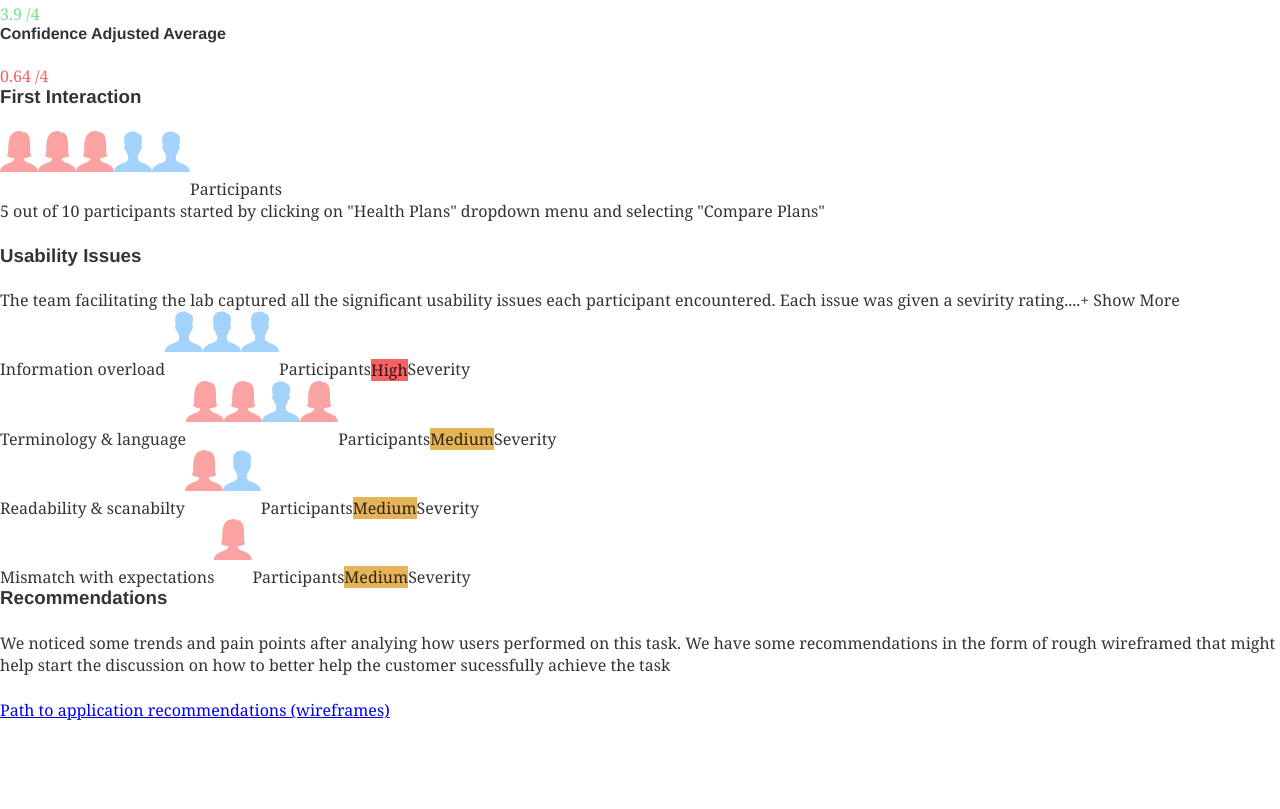
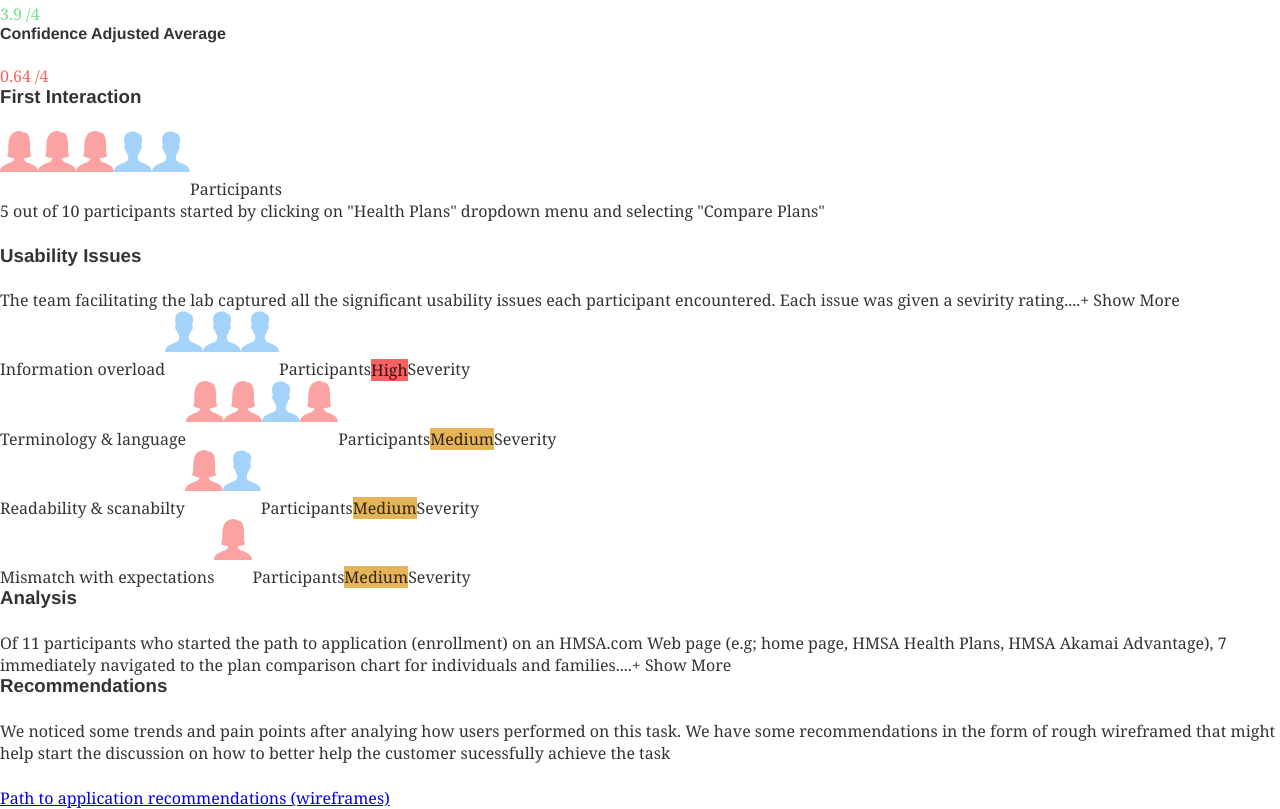
Before and after one commit to chikeorjih/usabilitylab, a Gatsby site: page /tasks/hmsa-path-to-app in a window 1280 px wide. Shown: the part 617-1426 px from the top of the page. Before the commit the page ends 1338 px from the top, so only its background shows below. Built offline with nearby package versions, Linux system fonts and the light colour scheme; Gatsby itself is replaced by a stand-in of ours; what typography-theme-fairy-gates would draw is missing.

Commit message:
added analysis section

```diff
--- a/src/data/task-list.js
+++ b/src/data/task-list.js
@@ -44,6 +44,11 @@ class TaskList {
                     severity: 'Medium'
                 }
             ],
+            analysis: [
+                'Of 11 participants who started the path to application (enrollment) on an HMSA.com Web page (e.g; home page, HMSA Health Plans, HMSA Akamai Advantage), 7 immediately navigated to the plan comparison chart for individuals and families.',
+                'When participants reflected on the ease in finding and comparing HMSA health plans, those under 65 years rated it “easy to very easy”, and those 65 and older rated it “easy”. Both groups stated they were “confident” that they were on the right path to finding and applying for health insurance on HMSA.com.',
+                'That said, of the 7 who immediately navigated to the plan comparison page, only 3 (1 the first day and 2 the second) clicked to enroll online or download the application without any prompting or assistance from the moderator. When we looked at the overall ease and confidence rating from these three participants, those over 65 rated the ease of finding and applying for a Medicare Akamai Advantage plan on HMSA easier and were more confident than those under 65.'
+            ],
             recommendations: [
                 {
                     description: 'We noticed some trends and pain points after analying how users performed on this task. We have some recommendations in the form of rough wireframed that might help start the discussion on how to better help the customer sucessfully achieve the task',
@@ -87,6 +92,10 @@ class TaskList {
                     severity: 'High'
                 }
             ],
+            analysis: [
+                'Three of the 6 participants on day 1 were given the task of finding the gym or fitness center benefits they get with their HMSA health insurance plan. One was able to successfully locate the information, but was unable to determine which fitness centers or gyms she could use. The other two abandoned the task and site before finding the benefit information.',
+                'One user who abandoned the task did so when faced with the “Active & Fit” program details (PDF). The other participant who abandoned the task, did so on the “Active & Fit” Web page (https://hmsa.com/well-being/active-and-fit/)when she clicked “1. Find your gym discount”, believing it was a link'
+            ],
             recommendations: []
         },
         {
@@ -117,6 +126,10 @@ class TaskList {
                     theme: 'Information overload',
                     severity: 'Medium-low'
                 }
+            ],
+            analysis: [
+                'Four of the 6 participants on day 2 were given the task of finding a primary physician who accepts their HMSA health insurance plan. Three were successful locating and using the Find a Doctor search and search results; one abandoned the task.',
+                'The participant who abandoned will not use the HMSA site to find a new doctor. Instead, he will ask his friends and family to refer him to doctors they use and then call to find out what insurance that doctor accepts.'
             ],
             recommendations: [
                 {
@@ -166,6 +179,12 @@ class TaskList {
                     severity: 'Medium-low'
                 }
             ],
+            analysis: [
+                'When the participants started the path to application on a Kaiser Permanente Web page (e.g; kpinhawaii.com, etc), 8 immediately navigated to the Shop Plans page.  Again, we asked each participant to rate the ease of the task and their level of confidence.',
+                'On kpinhawaii.com, those under 65 years found the task slightly less easy than on HMSA.com, but were more confident they were on the right path to finding and applying for a plan. For the participants 65 years and older, they rated finding plans as difficult and were not as confident they were in the right place as they felt on HMSA.com',
+                'Of the 7 who navigated to the plan comparison or detail pages, two (1 each day) clicked the “apply” button from one of the plan details page. For kpinhawaii.com, participants under 65 years perceived the ease in finding a plan and deciding to enroll slightly easier and were more confident on average than the participants 65 years and older. In fact, 2 of the 6 participants in the latter group never did find and compare Kaiser Permanente’s Medicare Advantage plans. They only explored the individual and family plans.',
+                'For reasons we will discuss in greater detail, the number of individual and family plans, and the amount of information and consumer (mis)understanding of key health insurance terms render the task of shopping for and selecting the right health insurance plan for an individual or household very difficult.'
+            ],
             recommendations: []
         },
         {
@@ -202,6 +221,10 @@ class TaskList {
                     severity: 'Medium'
                 }
             ],
+            analysis: [
+                'Three of the 6 participants on day 1 were given the task of finding the gym or fitness center benefits they get with their Kaiser Permanente health insurance plan. Two were able to successfully locate the information; one abandoned the task and site before finding the benefit information',
+                'The user who abandoned the task did so when faced with the wall of text in the 2-page “Kaiser Permanente Fit Rewards Home Fitness Kit Flyer” (PDF). One of the participants who successfully found the gym/fitness center benefit did so using Google search, not the navigation or search on kpinhawaii.com.'
+            ],
             recommendations: []
         },
         {
@@ -232,6 +255,10 @@ class TaskList {
                     theme: 'Location & navigatino',
                     severity: 'High'
                 }
+            ],
+            analysis: [
+                'Two of the 6 participants on day 2 were given the task of finding a primary physician who accepts their Kaiser Permanente health insurance plan. Neither were able to successfully locate the information.',
+                'In both cases, the Kaiser Permanente doctor search page proved difficult to understand and use. Both participants tried clicking the “Doctors” option under  “Search type” thinking it was a search box. They never scrolled down to see the Search button at the bottom of the page. Both tried clicking “Locations” under “Search type” as well, thinking it will go to a new page. When little happened, they tried clicking on the map but that was difficult to control and navigate, and once they had clicked Locations, they could not see any doctors, just hospitals and clinics'
             ],
             recommendations: []
         }
--- a/src/templates/task.js
+++ b/src/templates/task.js
@@ -49,6 +49,12 @@ const task = (props) => {
                     <span className="label">Severity</span>
                 </span>
             </div>
+        );
+    });
+
+    const analysis = currentTask.analysis.map((paragraph,i) => {
+        return (
+            <p key={i}>{paragraph}</p>
         );
     });
 
@@ -130,6 +136,12 @@ const task = (props) => {
                 </ShowHide>
                 {usabilityIssues}
             </section>
+            <section>
+                <h3>Analysis</h3>
+                <ShowHide config={{trim: 250}}>
+                    {analysis}
+                </ShowHide>
+            </section>
             {recommendationSection}
         </div>
     );
```
